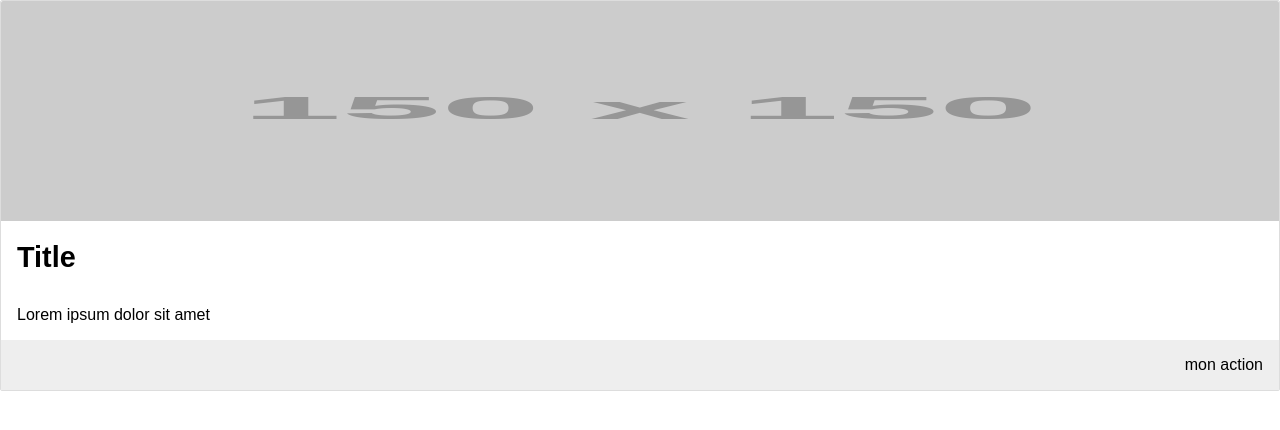
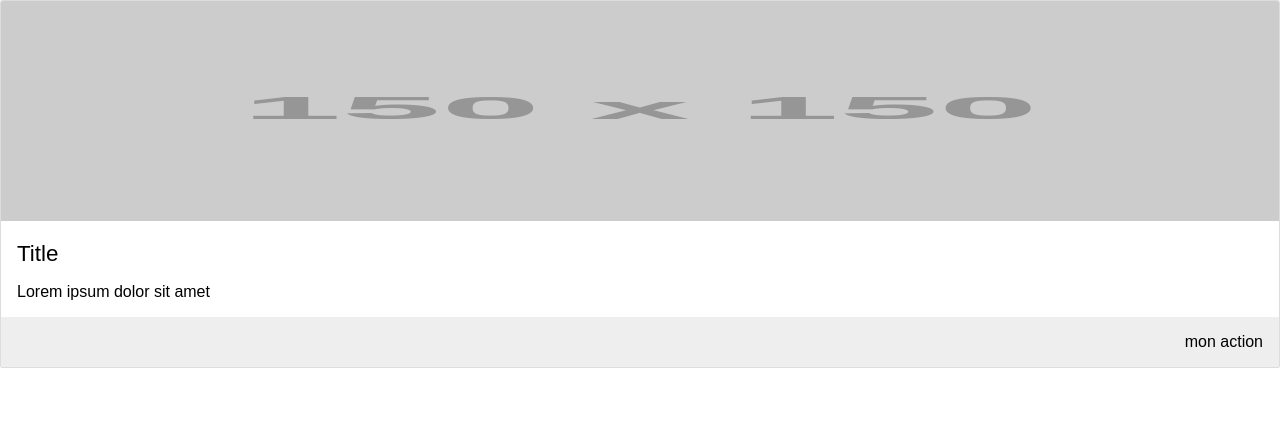
Before and after one commit to LilianAvry/petit-css, a website: page src/card/index.html in a window 1280 px wide. Drawn offline with Linux system fonts and the light colour scheme; placeholder pictures from the web are drawn by us.

Commit message:
Reduce card text and header padding

```diff
--- a/src/card/style.css
+++ b/src/card/style.css
@@ -18,17 +18,19 @@
 }
 .card .card-title {
     margin: 0;
-    padding: 1rem;
-    font-size: 1.8rem;
+    padding: 1rem 1rem 0 1rem;
+    font-size: 1.4rem;
+    font-weight: 500;
 }
 .card .card-text {
     margin: 0;
-    padding: 1rem;
+    padding: 1rem 1rem 0 1rem;
     font-weight: lighter;
 }
 .card .card-actions {
     margin: 0;
     padding: 1rem;
+    margin-top: 1rem;
     text-align: right;
     background-color: #EEE;
 }
```
